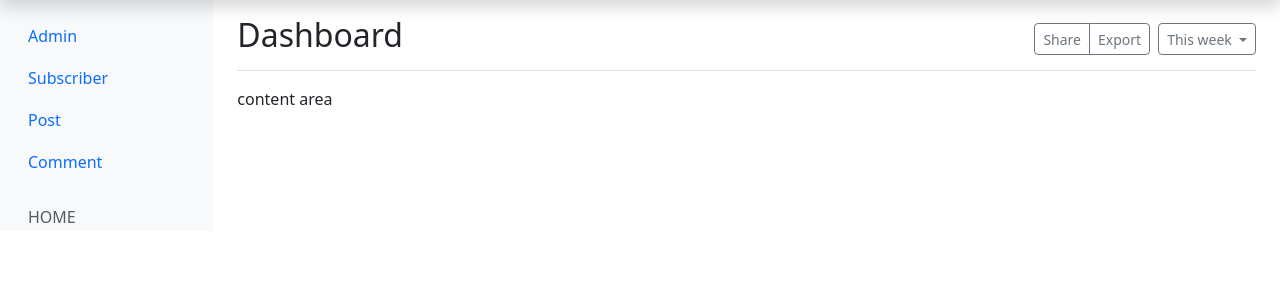
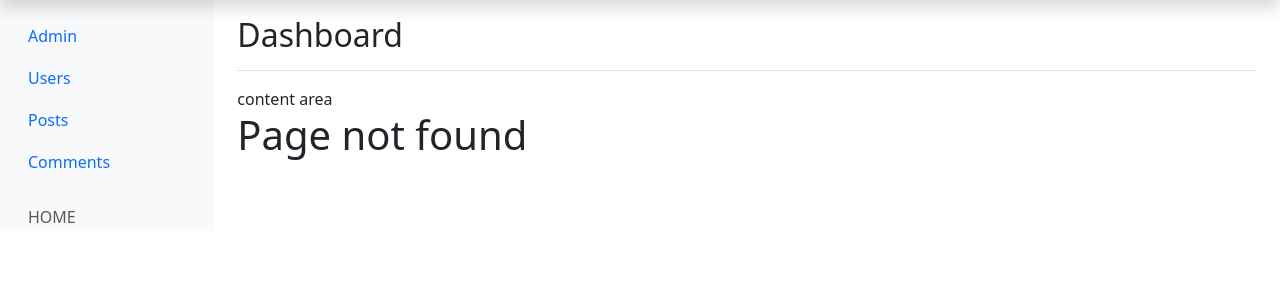
Before and after one commit to pegasus888/honorine_marie_php5_blog_122022, a PHP site: page /blog/admin.php in a window 1280 px wide. Shown: the part 40-340 px from the top of the page. Run offline with PHP 8.4, Linux system fonts and the light colour scheme; some libraries are stand-ins or nearby versions.

Commit message:
app/pages/admin-> admin php code

```diff
--- a/app/pages/admin.php
+++ b/app/pages/admin.php
@@ -6,8 +6,8 @@
         <meta name="description" content="">
         <title>Admin - <?=APP_NAME?></title>
 
-        <link href="assets/bootstrap/css/bootstrap.min.css" rel="stylesheet">
-        <link href="assets/css/bootstrap-icons.css" rel="stylesheet">
+        <link href="<?=ROOT?>/assets/bootstrap/css/bootstrap.min.css" rel="stylesheet">
+        <link href="<?=ROOT?>/assets/css/bootstrap-icons.css" rel="stylesheet">
 
         <style>
         .bd-placeholder-img {
@@ -64,7 +64,7 @@
 
 
         <!-- Custom styles for this template -->
-        <link href="assets/css/dashboard.css" rel="stylesheet">
+        <link href="<?=ROOT?>/assets/css/dashboard.css" rel="stylesheet">
     </head>
     <body>
 
@@ -86,30 +86,35 @@
         <nav id="sidebarMenu" class="col-md-3 col-lg-2 d-md-block bg-light sidebar collapse">
         <div class="position-sticky pt-3 sidebar-sticky">
             <ul class="nav flex-column">
+
                 <li class="nav-item">
                     <a class="nav-link active" aria-current="page" href="<?=ROOT?>/admin">
                     <i class="bi bi-person-circle"></i>
                     Admin
                     </a>
                 </li>
+
                 <li class="nav-item">
-                <a class="nav-link" href="#">
+                    <a class="nav-link" href="<?=ROOT?>/admin/users">
                     <i class="bi bi-envelope-at"></i>
-                Subscriber
+                    Users
                     </a>
                 </li>
+
                 <li class="nav-item">
-                <a class="nav-link" href="#">
+                    <a class="nav-link" href="<?=ROOT?>/admin/posts">
                     <i class="bi bi-postage"></i>
-                Post
+                    Posts
                     </a>
                 </li>
+
                 <li class="nav-item">
-                <a class="nav-link" href="#">
+                    <a class="nav-link" href="<?=ROOT?>/admin/comments">
                     <i class="bi bi-chat-text"></i>
-                Comment
+                    Comments
                     </a>
                 </li>
+
             </ul>
             <h6 class="sidebar-heading d-flex justify-content-between align-items-center px-3 mt-4 mb-1 text-muted text-uppercase">
             <span>Home</span>
@@ -123,7 +128,8 @@
         <main class="col-md-9 ms-sm-auto col-lg-10 px-md-4">
         <div class="d-flex justify-content-between flex-wrap flex-md-nowrap align-items-center pt-3 pb-2 mb-3 border-bottom">
             <h1 class="h2">Dashboard</h1>
-            <div class="btn-toolbar mb-2 mb-md-0">
+
+            <!-- <div class="btn-toolbar mb-2 mb-md-0">
             <div class="btn-group me-2">
                 <button type="button" class="btn btn-sm btn-outline-secondary">Share</button>
                 <button type="button" class="btn btn-sm btn-outline-secondary">Export</button>
@@ -132,16 +138,33 @@
                 <span data-feather="calendar" class="align-text-bottom"></span>
                 This week
             </button>
+            </div>-->
+
         </div>
-        </div>
+
             content area
+
+        <?php
+
+            $section = $url[1] ?? 'admin';
+
+            $filename = "../app/pages/admin/".$section.".php";
+            if(file_exists($filename))
+            {
+                require_once $filename;
+            }else{
+                require_once "../app/pages/admin/404.php";
+            }
+
+        ?>
+
         </main>
     </div>
     </div>
 
 
-        <script src="assets/bootstrap/js/bootstrap.bundle.min.js"></script>
+        <script src="<?=ROOT?>/assets/bootstrap/js/bootstrap.bundle.min.js"></script>
 
-        <script src="assets/js/dashboard.js"></script>
+        <script src="<?=ROOT?>/assets/js/dashboard.js"></script>
     </body>
     </html>
--- /dev/null
+++ b/app/pages/admin/404.php
@@ -0,0 +1 @@
+<h1>Page not found</h1>
--- /dev/null
+++ b/app/pages/admin/comments.php
@@ -0,0 +1 @@
+comments page
--- /dev/null
+++ b/app/pages/admin/posts.php
@@ -0,0 +1 @@
+posts page
--- /dev/null
+++ b/app/pages/admin/users.php
@@ -0,0 +1 @@
+users page
--- a/app/pages/signup.php
+++ b/app/pages/signup.php
@@ -54,7 +54,7 @@
         $data = [];
         $data['username'] = $_POST['username'];
         $data['email']    = $_POST['email'];
-        $data['role']     = "user";
+        $data['role']     = "admin";
         $data['password'] = password_hash($_POST['password'], PASSWORD_DEFAULT);
 
         $query = "insert into users (username,email,password,role) values (:username,:email,:password,:role)";
--- a/public/index.php
+++ b/public/index.php
@@ -8,6 +8,10 @@ require "../app/core/init.php";
 
 // Redirect any url to home
 $url = $_GET['url'] ?? 'home';
+
+
+$url = strtolower($url);
+
 
 // Explode the url (= will create an array with individual items)
 $url = explode("/", $url);
```
Also changed, not shown: app/core/functions.php (+25 -0 lines). Lines whose indentation alone changed are shown as unchanged.
